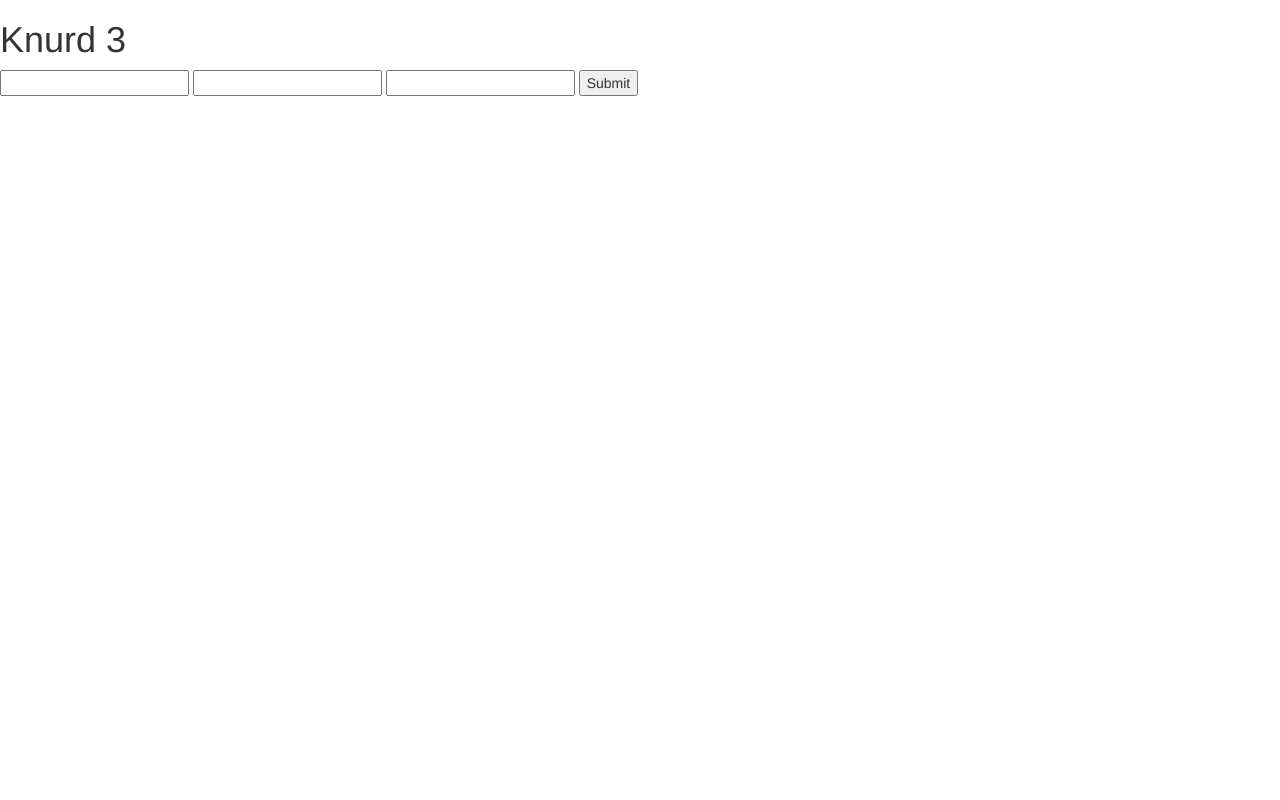
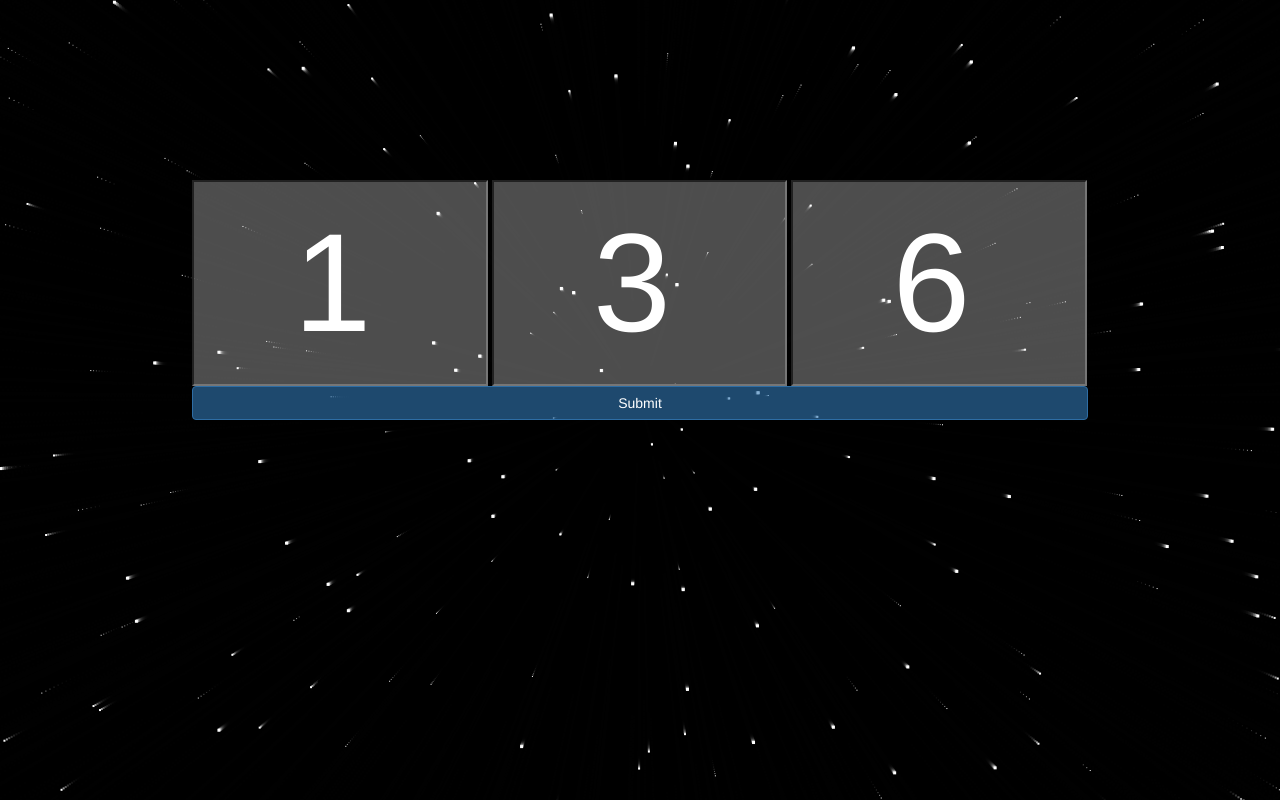
Before and after one commit to zacharysells/knurd_challenge_03, a website: page app/index.html in a window 1280 px wide. Drawn offline with nearby package versions, Linux system fonts and the light colour scheme; some packages are replaced by stand-ins of ours.

Commit message:
Update the UI

```diff
--- a/app/app.js
+++ b/app/app.js
@@ -12,6 +12,6 @@ knurdModule.config(['$stateProvider', '$urlRouterProvider', function($stateProvi
   $stateProvider
     .state('home', {
       url: "/",
-      template: "<home></home>"
+      template: "<home style=\"height:100%;\"></home>"
     });
 }]);
--- a/app/home/home.component.html
+++ b/app/home/home.component.html
@@ -1,13 +1,25 @@
-<h1>Knurd 3</h1>
-<form name="numberForm" ng-submit="submit()">
-  <input type="number" name="l" ng-model="l">
-  <input type="number" name="r" ng-model="r">
-  <input type="number" name="t" ng-model="t">
-  <button type="submit">Submit</button>
-</form>
-<div ng-repeat="result in results track by $index">
-  {{result}}
+<div style="position: relative; height: 100%;">
+  <canvas id="canvas" style="position: absolute"></canvas>
+  <div style="position: absolute; top: 50%; left: 50%; transform: translate(-50%, -50%); -webkit-transform: translate(-50%, -50%); -ms-transform: translate(-50%, -50%); -moz-transform: translate(-50%, -50%); -o-transform: translate(-50%, -50%); width: 70%;">
+    <div class="row">
+      <div class="col-xs-12">
+        <form name="numberForm" ng-submit="submit()">
+          <input style="width:33%; font-size:10em; color:white; background: rgba(255,255,255,0.3); text-align: center;" type="number" name="l" ng-model="l">
+          <input style="width:33%; font-size:10em; color:white; background: rgba(255,255,255,0.3); text-align: center;" type="number" name="r" ng-model="r">
+          <input style="width:33%; font-size:10em; color:white; background: rgba(255,255,255,0.3); text-align: center;" type="number" name="t" ng-model="t">
+          <button class="btn btn-block btn-primary" style="background-color: rgba(51,122,183,0.6);" type="submit">Submit</button>
+        </form>
+        <div style="height: 25vh; overflow: auto;">
+          <div style="color:white; background: rgba(255,255,255,0.3);" ng-repeat="result in results track by $index">
+            {{result}}
+          </div>
+        </div>
+        <div style="color:white; background: rgba(255,255,255,0.3);" ng-show="error">
+          {{error}}
+        </div>
+      </div>
+    </div>
+
+  </div>
+
 </div>
-<div ng-show="error">
-  {{error}}
-</div>
--- a/app/home/home.component.js
+++ b/app/home/home.component.js
@@ -2,10 +2,91 @@
 
 var homeModule = angular.module('home', []);
 
-homeModule.controller('HomeCtrl', ['$scope', '$http', function($scope, $http) {
-  console.log('inHomeCtrl');
+homeModule.controller('HomeCtrl', ['$scope', '$http', '$window', function($scope, $http, $window) {
+  $scope.results = [];
+  var fill = true;
+  var NUM_STARS = 500;
+  var LIFE = 500;
+  $scope.l = 1;
+  $scope.r = 3;
+  $scope.t = 6;
 
-  $scope.results = [];
+  var canvas = document.getElementById('canvas');
+  var ctx = canvas.getContext('2d');
+
+  ctx.moveTo(0,0);
+  ctx.lineTo(200,100);
+  ctx.stroke();
+
+  var adjustCanvas = function() {
+    if (canvas.width !== $window.innerWidth) {
+      canvas.width = $window.innerWidth;
+    }
+  	if (canvas.height !== $window.innerHeight) {
+      canvas.height = $window.innerHeight;
+    }
+  };
+  adjustCanvas();
+
+  var Star = function() {
+    this.width = 1;
+    this.height = 1;
+    this.id = Math.random();
+    this.speedx = Math.random() * 10 - 5;
+    this.speedy = Math.random() * 10 - 5;
+    this.x = canvas.width / 2;
+    this.y = canvas.height / 2;
+    this.x +=  this.speedx * Math.max(canvas.width, canvas.height) / 10;
+    this.y += this.speedy * Math.max(canvas.width, canvas.height) / 10;
+    this.steps = 0;
+  };
+
+  var stars = {}
+
+  for (var i = 0; i < NUM_STARS; i++) {
+    var star = new Star();
+    stars[star.id] = star;
+  }
+
+  console.log('stars', stars);
+
+  var draw = function() {
+    adjustCanvas();
+    ctx.fillStyle = 'rgba(0, 0, 0, 0.4)';
+    ctx.fillRect(0, 0, canvas.width, canvas.height);
+
+    ctx.fillStyle = 'white';
+    for (var starId in stars) {
+      var star = stars[starId];
+      if (star.x === 0 && star.y === 0) {
+        var randomNum = Math.floor(Math.random() * 5) + 1;
+        star.x = Math.floor(canvas.width/randomNum);
+        star.y = Math.floor(canvas.height /randomNum);
+      }
+      ctx.fillRect(star.x, star.y, star.width, star.height);
+      star.x += star.speedx;
+      star.y += star.speedy;
+      star.steps += 1;
+      // star.speedx += star.speedx / 50;
+      // star.speedy += star.speedy / 50;
+      if (Math.abs(star.x) > canvas.width || Math.abs(star.y) > canvas.height || star.steps >= LIFE) {
+        delete stars[star.id];
+        var newStar = new Star();
+        stars[newStar.id] = newStar;
+        // console.log('stars', stars);
+      }
+      if (star.steps === 100 || star.steps === 200) {
+        star.width += 1;
+        star.height += 1;
+      }
+    }
+    // star.width += 1;
+    // star.height += 1;
+
+    $window.requestAnimationFrame(draw);
+  };
+
+  $window.requestAnimationFrame(draw);
 
   $scope.submit = function() {
     console.log('$scope.l',$scope.l);
@@ -16,7 +97,6 @@ homeModule.controller('HomeCtrl', ['$scope', '$http', function($scope, $http) {
       url: '/calc',
       params: {l: $scope.l, r: $scope.r, t: $scope.t}
     }).then(function(data) {
-      console.log('get data', data);
       $scope.results = data.data;
     }, function(e) {
       console.log('error get', e);
--- a/app/index.html
+++ b/app/index.html
@@ -2,7 +2,7 @@
 <!--[if lt IE 7]>      <html lang="en" ng-app="knurd" class="no-js lt-ie9 lt-ie8 lt-ie7"> <![endif]-->
 <!--[if IE 7]>         <html lang="en" ng-app="knurd" class="no-js lt-ie9 lt-ie8"> <![endif]-->
 <!--[if IE 8]>         <html lang="en" ng-app="knurd" class="no-js lt-ie9"> <![endif]-->
-<!--[if gt IE 8]><!--> <html lang="en" ng-app="knurd" class="no-js"> <!--<![endif]-->
+<!--[if gt IE 8]><!--> <html style="height: 100%" lang="en" ng-app="knurd" class="no-js"> <!--<![endif]-->
 <head>
   <meta charset="utf-8">
   <meta http-equiv="X-UA-Compatible" content="IE=edge">
@@ -11,8 +11,8 @@
   <meta name="viewport" content="width=device-width, initial-scale=1">
 <link rel="stylesheet" href="bower_components/bootstrap/dist/css/bootstrap.css">
 </head>
-<body>
-    <div ui-view>Loading...</div>
+<body style="height: 100%">
+    <div style="height:100%" ui-view>Loading...</div>
 
     <script src="bower_components/angular/angular.js"></script>
     <script src="bower_components/angular-ui-router/release/angular-ui-router.js"></script>
```
